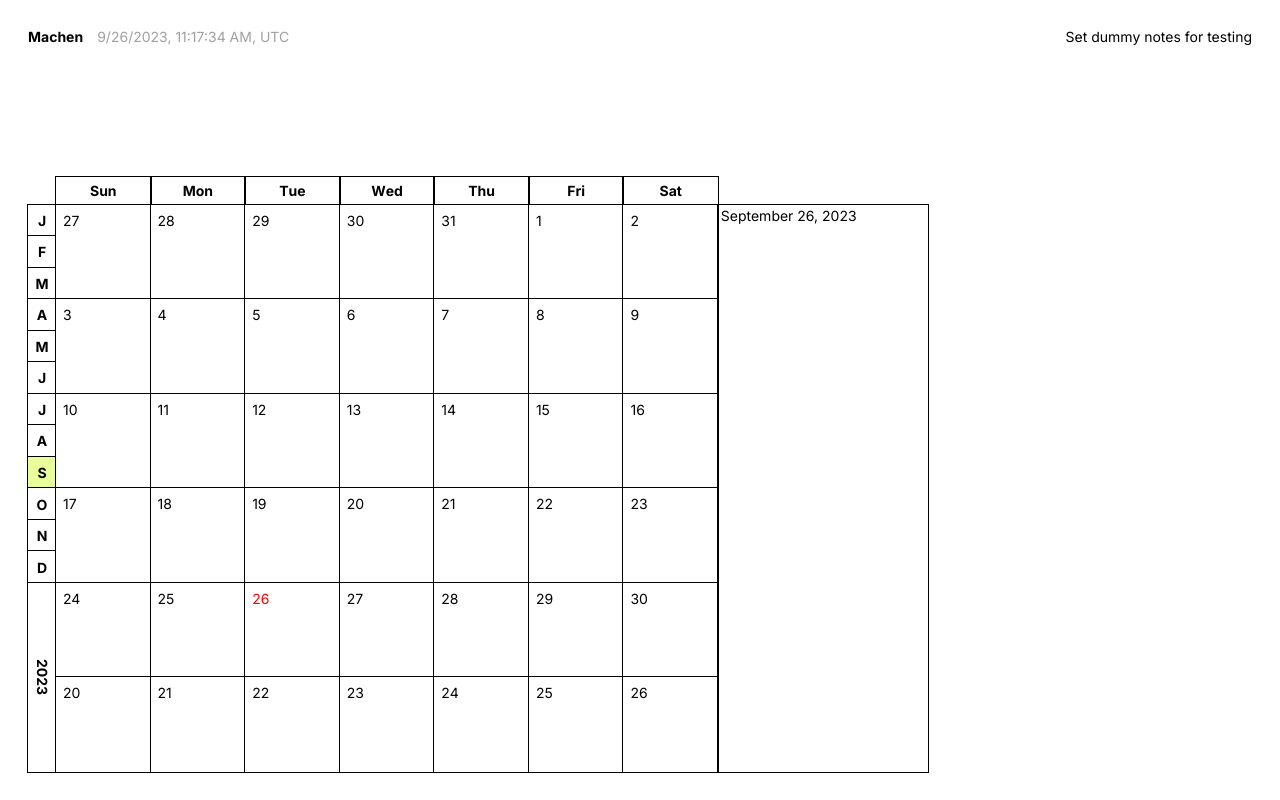
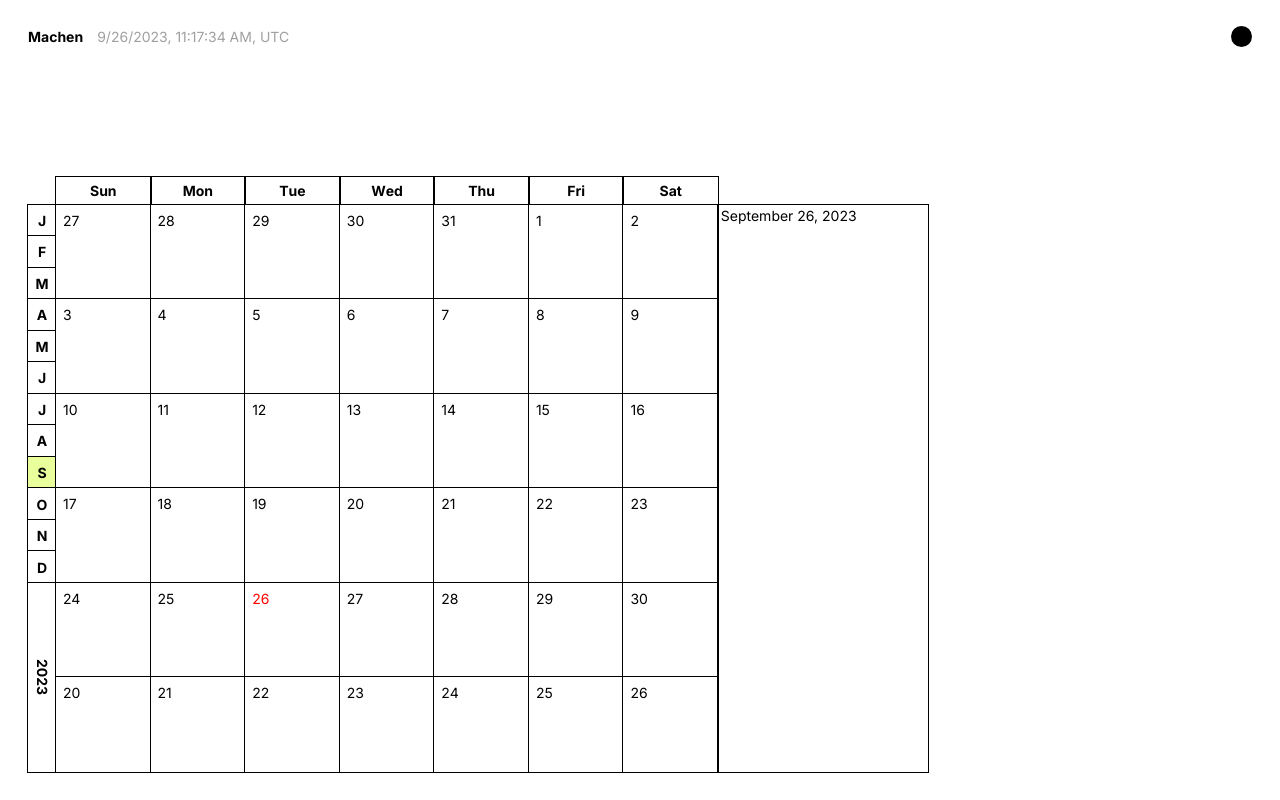
Before and after one commit to skatingincentralpark/machen-v2, a Next.js app: page / in a window 1280 px wide. Built offline with nearby package versions, Linux system fonts and the light colour scheme.

Commit message:
Add header menu and move dummyData button in

```diff
--- a/package.json
+++ b/package.json
@@ -18,6 +18,7 @@
     "@lexical/utils": "^0.12.2",
     "@radix-ui/react-dialog": "^1.0.4",
     "@radix-ui/react-dropdown-menu": "^2.0.5",
+    "@radix-ui/react-popover": "^1.0.7",
     "@radix-ui/react-scroll-area": "^1.0.4",
     "@types/node": "20.6.3",
     "@types/react": "18.2.22",
--- a/src/components/Header.tsx
+++ b/src/components/Header.tsx
@@ -1,7 +1,7 @@
 "use client";
-import { useNotes } from "@/context/NotesContext";
 import styled from "@emotion/styled";
 import { useEffect, useState } from "react";
+import HeaderMenu from "@/components/HeaderMenu";
 
 const Header = () => {
   const [localeDateTime, setLocaleDateTime] = useState<string>("");
@@ -12,25 +12,22 @@ const Header = () => {
     setLocaleDateTime(`${date.toLocaleString()}, ${timezone}`);
   }, []);
 
-  const { setDummyNotes } = useNotes();
-
   return (
     <>
-      <HeaderEle>
-        <div>
+      <HeaderMain>
+        <Logo>
           Machen <TimeWrapper>{localeDateTime}</TimeWrapper>{" "}
-        </div>
-        <button onClick={setDummyNotes}>Set dummy notes for testing</button>
-      </HeaderEle>
+        </Logo>
+        <HeaderMenu />
+      </HeaderMain>
     </>
   );
 };
 
 export default Header;
 
-const HeaderEle = styled.header`
+const HeaderMain = styled.header`
   position: fixed;
-  padding: 2rem;
   font-weight: bold;
   display: flex;
   gap: 1rem;
@@ -46,6 +43,9 @@ const HeaderEle = styled.header`
   & > button {
     font-weight: 400;
   }
+`;
+const Logo = styled.div`
+  padding: 2rem;
 `;
 
 const TimeWrapper = styled.div`
--- /dev/null
+++ b/src/components/HeaderMenu.tsx
@@ -0,0 +1,84 @@
+"use client";
+import styled from "@emotion/styled";
+import {
+  PopoverAnchor,
+  PopoverClose,
+  PopoverContent,
+  PopoverPortal,
+  PopoverRoot,
+  PopoverTrigger,
+} from "./UI/Popover";
+import { useNotes } from "@/context/NotesContext";
+import { Button } from "./UI/Button";
+
+const HeaderMenu = () => {
+  const { setDummyNotes } = useNotes();
+
+  return (
+    <PopoverRoot>
+      <PopoverTrigger asChild>
+        <HeaderMenuButton>
+          <Circle />
+        </HeaderMenuButton>
+      </PopoverTrigger>
+      <Anchor />
+      <PopoverPortal>
+        <HeaderMenuContent>
+          <PopoverClose asChild className="sr-only">
+            <button>Close</button>
+          </PopoverClose>
+          <p>Set dummy notes for testing</p>
+          <PopoverClose asChild>
+            <HeaderButton
+              onClick={setDummyNotes}
+              aria-label="Clear local storage and set some dummy notes"
+            >
+              Set Dummy Notes
+            </HeaderButton>
+          </PopoverClose>
+        </HeaderMenuContent>
+      </PopoverPortal>
+    </PopoverRoot>
+  );
+};
+
+export default HeaderMenu;
+
+const HeaderMenuButton = styled.button`
+  padding: 1.5rem 2rem;
+  background-color: transparent;
+
+  &:active > * {
+    transform: scale(0.5);
+    background: white;
+  }
+`;
+const Anchor = styled(PopoverAnchor)`
+  position: fixed;
+  top: 0;
+  left: 0;
+`;
+const Circle = styled.div`
+  height: 1.5rem;
+  width: 1.5rem;
+  background: black;
+  border-radius: 50%;
+  transition: 0.5s;
+`;
+const HeaderMenuContent = styled(PopoverContent)`
+  width: 100vw;
+  height: 50vh;
+  position: fixed;
+  top: 0;
+  left: 0;
+  background: #f2f2f2;
+  padding: 2rem;
+  display: flex;
+  flex-direction: column;
+  justify-content: end;
+  align-items: end;
+  gap: 1rem;
+`;
+const HeaderButton = styled(Button)`
+  width: fit-content;
+`;
--- /dev/null
+++ b/src/components/UI/Popover.tsx
@@ -0,0 +1,9 @@
+import * as PopoverPrimitive from "@radix-ui/react-popover";
+
+export const PopoverRoot = PopoverPrimitive.Root;
+export const PopoverTrigger = PopoverPrimitive.Trigger;
+export const PopoverAnchor = PopoverPrimitive.Anchor;
+export const PopoverPortal = PopoverPrimitive.Portal;
+export const PopoverContent = PopoverPrimitive.Content;
+export const PopoverClose = PopoverPrimitive.Close;
+export const PopoverArrow = PopoverPrimitive.Arrow;
```
Also changed, not shown: 1 other file (tests, documents, lock files or other folders).
